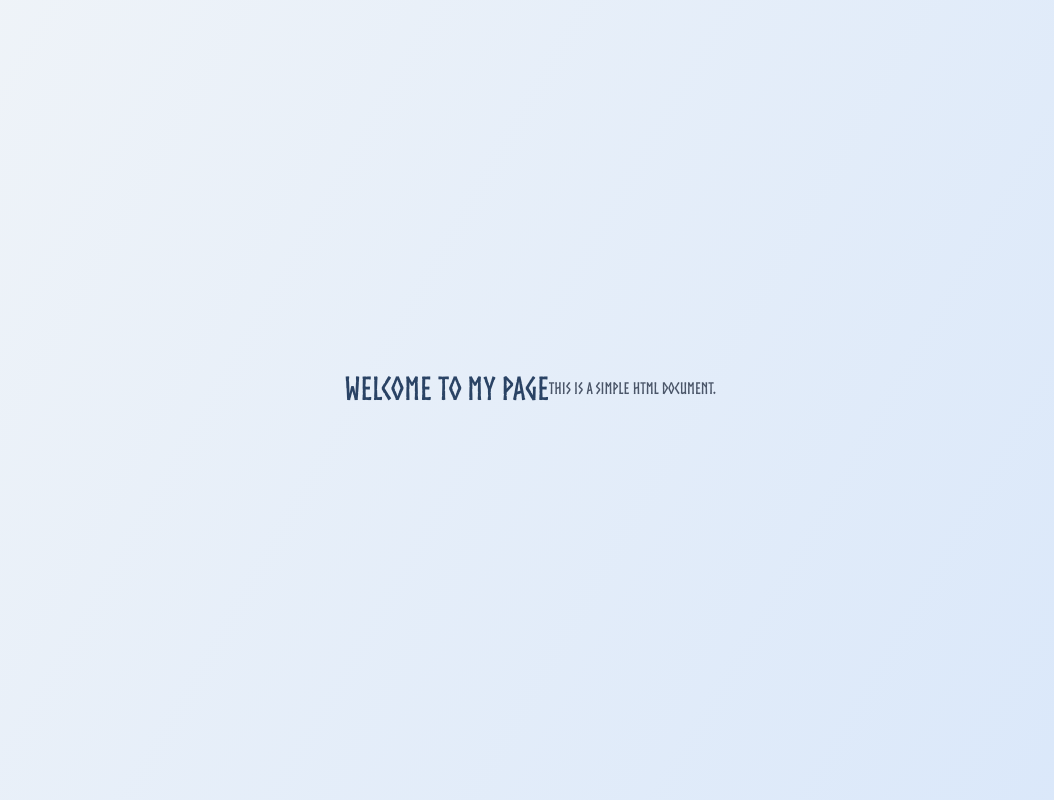
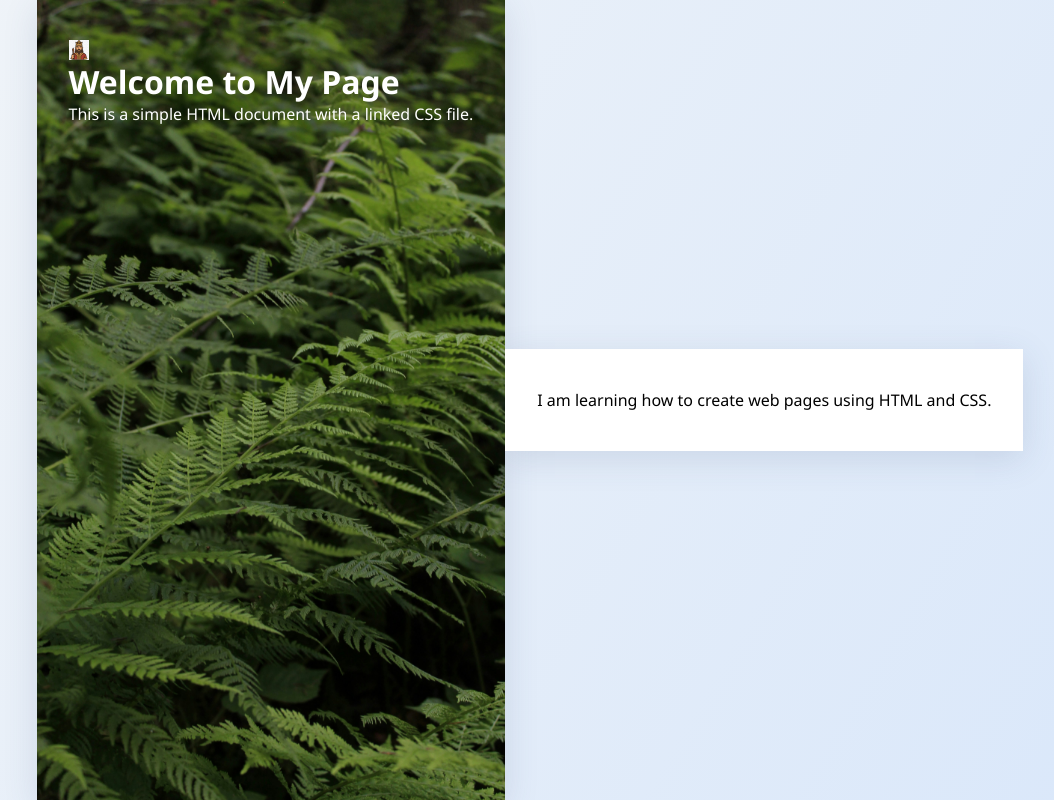
Before and after one commit to VAVVN/Sign-up-Form, a plain HTML site: page index.html in a window 1280 px wide. Shown: the whole page, without its empty margins (110-1164 px from the left). Drawn offline with Linux system fonts and the light colour scheme.

Commit message:
Hung Vuong  icon added

```diff
--- a/index.html
+++ b/index.html
@@ -7,10 +7,15 @@
     <link rel="stylesheet" href="styles.css">
 </head>
 <body>
-    <h1>Welcome to My Page</h1>
-    <p>This is a simple HTML document.</p>
-    <script>
-        console.log("Hello, World!");
-    </script>
+    <div class="container left">
+        <div class="icon-text">
+            <img src="icon.png" alt="Vua Hùng Icon">
+        </div>
+        <h1>Welcome to My Page</h1>
+        <p>This is a simple HTML document with a linked CSS file.</p>
+    </div>
+    <div class="container right">
+        <p>I am learning how to create web pages using HTML and CSS.</p>
+    </div>
 </body>
 </html>
--- a/styles.css
+++ b/styles.css
@@ -17,10 +17,31 @@ body {
 .container {
     background: #fff;
     padding: 2.5rem 2rem;
-    border-radius: 1rem;
     box-shadow: 0 8px 32px rgba(60, 80, 120, 0.15);
-    max-width: 400px;
+}
+
+.container.left {
+    background-image: url('background.jpg');
+    background-size: cover;
+    width: 33.33 vw;
+    height: 100vh;
+    color: #fff;
+}
+
+.icon-text {
+   width: 20px;
+    height: 20px;
+}
+
+.icon-text img {
     width: 100%;
+    height: auto;
+    display: block;
+    margin: 0 auto 1rem;
+
+.container.right {
+    width: 66.67vw;
+    height: 100vh;
 }
 
 h1 {
@@ -100,10 +121,3 @@ button[type="submit"]:hover {
     font-style: normal;
     font-display: swap;
 }
-
-@media (max-width: 500px) {
-    .container {
-        padding: 1.5rem 0.5rem;
-        border-radius: 0.5rem;
-    }
-}
```
Also changed, not shown: icon.png (added).
